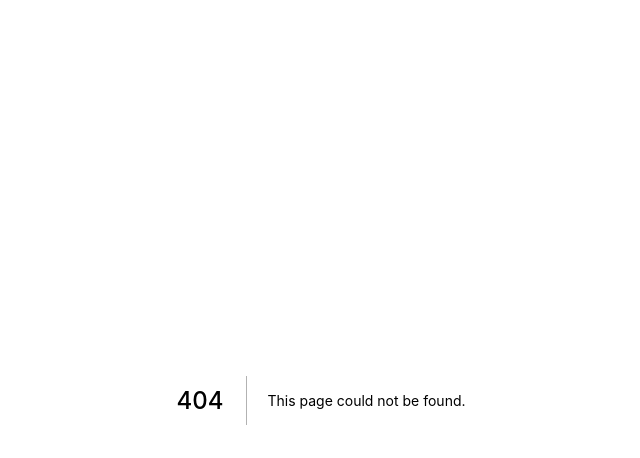
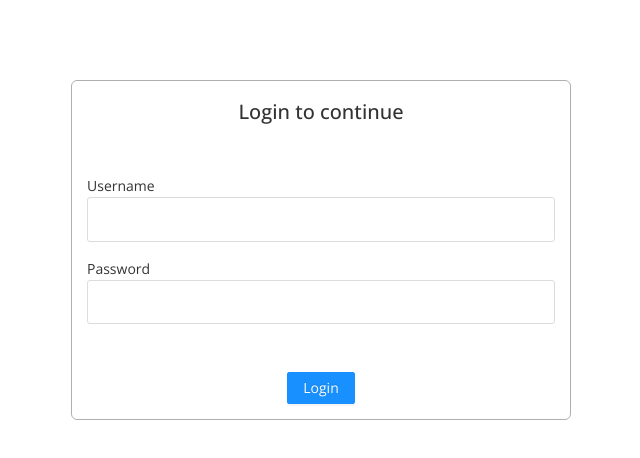
Before and after one commit to karan-c/twitterlite-frontend, a Next.js app: page /login in a window 1280 px wide. Before the commit this address had no page. Shown: the top 458 px of the page, without its empty margins (319-959 px from the left). Built offline with nearby package versions, Linux system fonts and the light colour scheme.

Commit message:
login functionality added

```diff
--- a/components/Tweet.js
+++ b/components/Tweet.js
@@ -26,7 +26,9 @@ export default function Tweet({ tweetData }){
                 <div className='like-count'>
                     {tweetData.likes} Likes
                 </div>
-                <div className='rt-count'></div>
+                <div className='rt-count mx-2'>
+                    {tweetData.retweet_count} Retweets
+                </div>
             </div>
         </div>
     )
--- a/package.json
+++ b/package.json
@@ -10,6 +10,7 @@
   "dependencies": {
     "@fortawesome/free-regular-svg-icons": "^6.0.0-beta3",
     "@fortawesome/free-solid-svg-icons": "^6.0.0-beta3",
+    "antd": "^4.18.0",
     "axios": "^0.24.0",
     "bootstrap": "^5.1.3",
     "moment": "^2.29.1",
--- a/pages/_app.js
+++ b/pages/_app.js
@@ -1,6 +1,9 @@
 import '../styles/globals.css';
 import '../styles/tweet.css';
+import '../styles/login.css';
 import 'bootstrap/dist/css/bootstrap.min.css';
+import 'antd/dist/antd.css';
+
 import Head from 'next/head';
 
 function MyApp({ Component, pageProps }) {
--- /dev/null
+++ b/pages/login.js
@@ -0,0 +1,50 @@
+import { Button } from 'antd';
+import React, { useState, useEffect } from 'react';
+import { Utils } from '../utils/utils';
+import axios from 'axios';
+import { useRouter } from 'next/router';
+
+export default function Login (props) {
+    const [username, setUsername] = useState('')
+    const [password, setPassword] = useState('')
+    const router = useRouter()
+
+    useEffect(() => {
+        if (localStorage.getItem('access_token')) {
+            router.push('/')
+        }
+    }, [])
+
+    const submitLoginDetails = () => {
+        let api = Utils.getApiEndpoint('login')
+        let body = {
+            "user_name": username,
+            "password": password
+        }
+        axios.post(api, body).then((res) => {
+            if (res.status === 200) {
+                localStorage.setItem("access_token", res.data.access)
+                localStorage.setItem("refresh_token", res.data.refresh)
+                router.push('/')
+            }
+        }).catch(err => {
+            console.log(err);
+            alert("Something went wrong!")
+        })
+    }
+
+    return(
+        <div className='login-box'>
+            <div className='title'>Login to continue</div>
+            <div className='form-box'>
+                <div className='label'>Username</div>
+                <input type={"text"} value={username} onChange={(e) => { setUsername(e.target.value) }}/>
+                <div className='label'>Password</div>
+                <input type="password" value={password} onChange={(e) => { setPassword(e.target.value) }}/>
+                <div className='mt-5 mx-auto fit-content'>
+                    <Button type='primary' size='middle' onClick={(e) => submitLoginDetails()}>Login</Button>
+                </div>
+            </div>
+        </div>
+    )
+}
--- a/styles/globals.css
+++ b/styles/globals.css
@@ -13,3 +13,7 @@ a {
 * {
   box-sizing: border-box;
 }
+
+.fit-content {
+  width: fit-content;
+}
--- /dev/null
+++ b/styles/login.css
@@ -0,0 +1,32 @@
+.login-box {
+    width: 500px;
+    margin: 5rem auto;
+    border: 1px solid #afafaf;
+    border-radius: 6px;
+    padding: 15px;
+}
+.login-box .title {
+    text-align: center;
+    font-size: 20px;
+    color: #333333;
+    font-weight: 500;
+}
+.login-box .label {
+    font-size: 14px;
+    color: #333333;
+    margin-top: 1rem;
+}
+.login-box .form-box {
+    margin-top: 3rem;
+}
+.login-box input {
+    width: 100%;
+    padding: 7px 10px;
+    border: 1px solid #dddcdc;
+    border-radius: 3px;
+    font-size: 18px;
+    outline: none;
+}
+.login-box input:focus {
+    border: 1px solid #2c8dce;
+}
--- /dev/null
+++ b/utils/utils.js
@@ -0,0 +1,22 @@
+import axios from "axios";
+
+export class Utils {
+    static getApiEndpoint(signature) {
+        let gatewayPath = 'http://127.0.0.1:8000/api/'
+        let token = localStorage.getItem('access_token');
+        console.log(token)
+        if (token) {
+            axios.defaults.headers.common['Authorization'] = "Bearer " + token
+        } else {
+            delete axios.defaults.headers.common['Authorization'];
+        }
+        switch(signature){
+            case 'login':
+                return gatewayPath + 'token/';
+            case 'tweet':
+                return gatewayPath + 'tweet/';
+            default:
+                return '';
+        }
+    }
+}
```
Also changed, not shown: pages/feed.js (deleted, +0 -37 lines), pages/index.js (+33 -59 lines), 1 other file (tests, documents, lock files or other folders).
